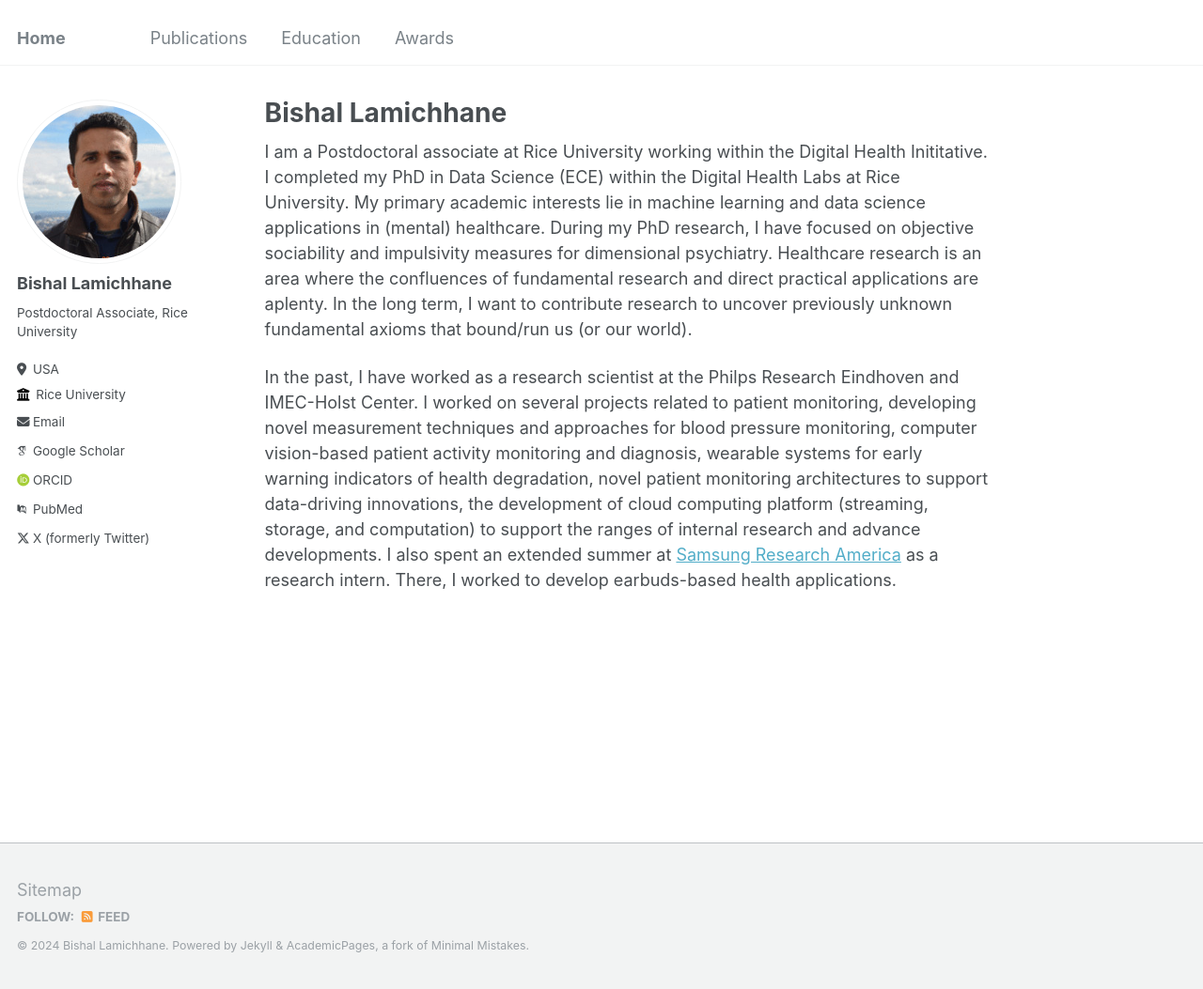
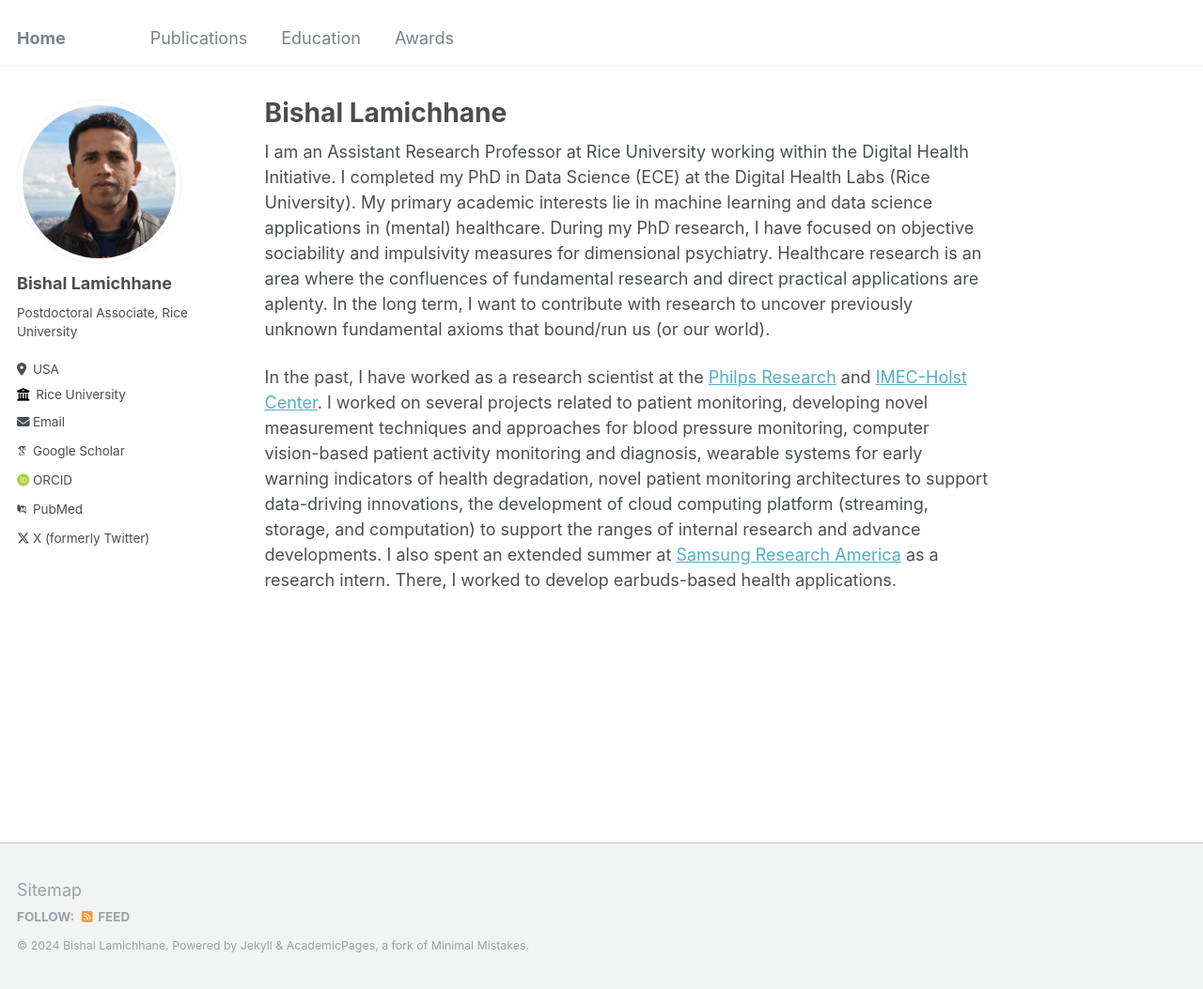
Before and after one commit to lbishal/lbishal.github.io, a Jekyll site: the page built from _pages/about.md, in a window 1280 px wide and 1053 px high. Shown: the whole window at 94% size. Built offline with Jekyll 4.4.1, drawn with Linux system fonts in a browser that asks for light colours; some web fonts are replaced.

Commit message:
about update

```diff
--- a/_pages/about.md
+++ b/_pages/about.md
@@ -8,7 +8,7 @@ redirect_from:
 ---
 
 
-I am a Postdoctoral associate at Rice University working within the Digital Health Inititative. I completed my PhD in Data Science (ECE) within the Digital Health Labs at Rice University.
-My primary academic interests lie in machine learning and data science applications in (mental) healthcare. During my PhD research, I have focused on objective sociability and impulsivity measures for dimensional psychiatry. Healthcare research is an area where the confluences of fundamental research and direct practical applications are aplenty. In the long term, I want to contribute research to uncover previously unknown fundamental axioms that bound/run us (or our world).
+I am an Assistant Research Professor at Rice University working within the Digital Health Initiative. I completed my PhD in Data Science (ECE) at the Digital Health Labs (Rice University).
+My primary academic interests lie in machine learning and data science applications in (mental) healthcare. During my PhD research, I have focused on objective sociability and impulsivity measures for dimensional psychiatry. Healthcare research is an area where the confluences of fundamental research and direct practical applications are aplenty. In the long term, I want to contribute with research to uncover previously unknown fundamental axioms that bound/run us (or our world).
 
-In the past, I have worked as a research scientist at the Philps Research Eindhoven and IMEC-Holst Center. I worked on several projects related to patient monitoring, developing novel measurement techniques and approaches for blood pressure monitoring, computer vision-based patient activity monitoring and diagnosis, wearable systems for early warning indicators of health degradation, novel patient monitoring architectures to support data-driving innovations, the development of cloud computing platform (streaming, storage, and computation) to support the ranges of internal research and advance developments. I also spent an extended summer at [Samsung Research America](https://sra.samsung.com/) as a research intern. There, I worked to develop earbuds-based health applications.
+In the past, I have worked as a research scientist at the [Philps Research](https://www.philips.com/a-w/about/innovation.html) and [IMEC-Holst Center](https://holstcentre.com/). I worked on several projects related to patient monitoring, developing novel measurement techniques and approaches for blood pressure monitoring, computer vision-based patient activity monitoring and diagnosis, wearable systems for early warning indicators of health degradation, novel patient monitoring architectures to support data-driving innovations, the development of cloud computing platform (streaming, storage, and computation) to support the ranges of internal research and advance developments. I also spent an extended summer at [Samsung Research America](https://sra.samsung.com/) as a research intern. There, I worked to develop earbuds-based health applications.
```
